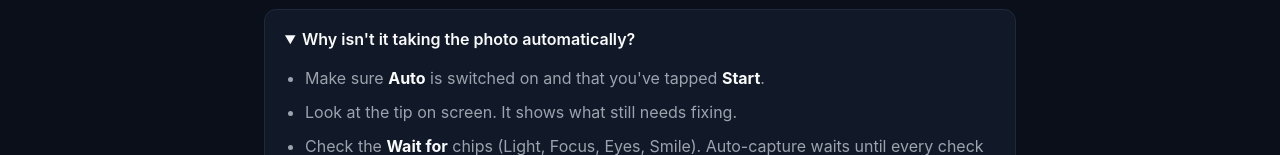
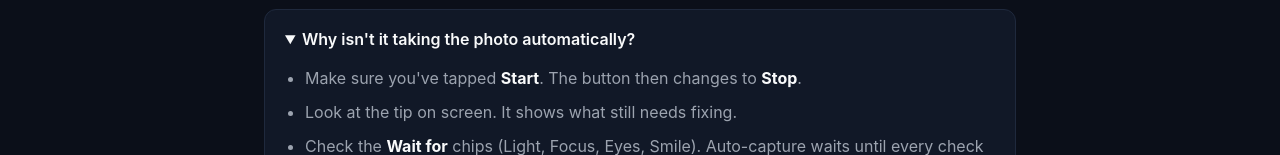
Before and after one commit to hxtom/selfiebuddy-site, a plain HTML site: page support.html in a window 1280 px wide. Both pictures are taken after a click on the heading "Why isn't it taking the photo automatically?". Shown: the part 1317-1472 px from the top of the page. Drawn offline with Linux system fonts and the light colour scheme.

Commit message:
Support: Auto switch removed from the app
Co-Authored-By: Claude Opus 5.5 <noreply@anthropic.com>

```diff
--- a/support.html
+++ b/support.html
@@ -105,7 +105,7 @@
         <details>
             <summary>Why isn't it taking the photo automatically?</summary>
             <ul>
-                <li>Make sure <strong>Auto</strong> is switched on and that you've tapped <strong>Start</strong>.</li>
+                <li>Make sure you've tapped <strong>Start</strong>. The button then changes to <strong>Stop</strong>.</li>
                 <li>Look at the tip on screen. It shows what still needs fixing.</li>
                 <li>Check the <strong>Wait for</strong> chips (Light, Focus, Eyes, Smile). Auto-capture waits until every check that's switched on passes. Tap a chip to turn it off.</li>
                 <li>Hold the pose for about a second once you're in position.</li>
```
